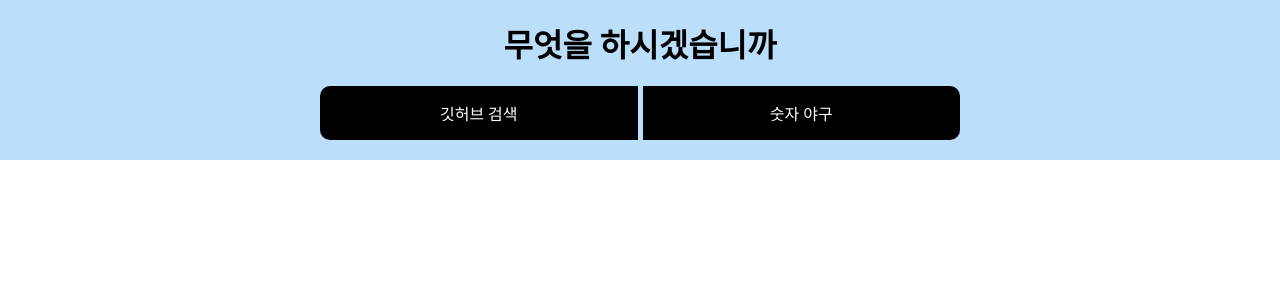
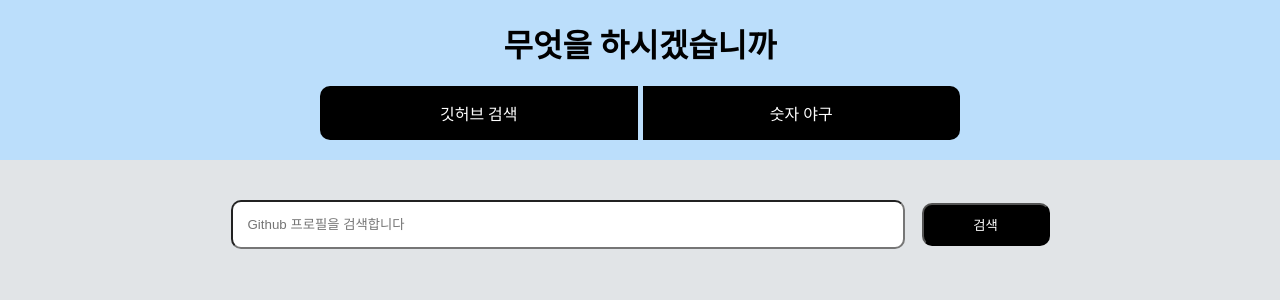
Before and after one commit to AT-SOPT-WEB/JaelimLee, a React (Vite) app in the folder week3/week3-HW/: page / in a window 1280 px wide. Shown: the top 300 px of the page. Built offline with nearby package versions, Linux system fonts and the light colour scheme.

Commit message:
feat : 깃헙 검색 페이지

```diff
--- a/week3/week3-HW/src/components/Header.jsx
+++ b/week3/week3-HW/src/components/Header.jsx
@@ -26,7 +26,7 @@ const navTab = css`
   padding: 15px;
   flex: 1;
   color: white;
-  &:first-child {
+  &:first-of-type {
     border-right: solid #bbdefb 5px;
     border-radius: 10px 0 0 10px;
   }
--- a/week3/week3-HW/src/components/baseball/BaseballMain.jsx
+++ b/week3/week3-HW/src/components/baseball/BaseballMain.jsx
@@ -7,7 +7,11 @@ const mainStyle = css`
   paddin-top: 158px;
 `;
 const BaseballMain = () => {
-  return <div css={mainStyle}>야구</div>;
+  <div css={mainStyle}>
+    <div>
+      <input type="text" placeholder="3자리 숫자를 입력해주세요" />
+    </div>
+  </div>;
 };
 
 export default BaseballMain;
--- a/week3/week3-HW/src/components/github/GithubMain.jsx
+++ b/week3/week3-HW/src/components/github/GithubMain.jsx
@@ -1,5 +1,160 @@
+import { useState } from "react";
+import { css } from "@emotion/react";
+/** @jsxImportSource @emotion/react */
+const searchAreaStyle = css`
+  display: flex;
+  justify-content: center;
+  align-items: center;
+  gap: 17px;
+  width: 100%;
+`;
+
+const mainStyle = css`
+  background-color: rgb(225, 228, 231);
+  width: 100%;
+  height: 100dvh;
+  padding-top: 200px;
+  display: flex;
+  flex-direction: column;
+  gap: 50px;
+  align-items: center;
+`;
+
+const inputGitStyle = css`
+  border-radius: 10px;
+  padding: 15px;
+  width: 50%;
+`;
+
+const gitBtnStyle = css`
+  border-radius: 10px;
+  padding: 10px;
+  width: 10%;
+  background-color: black;
+  color: white;
+`;
+
+const gitBoxStyle = css`
+  border-radius: 10px;
+  background-color: white;
+  padding: 26px 5px;
+  text-align: center;
+  width: 80%;
+  border: 5px solid #bbdefb;
+`;
+
+const gitBoxNameStyle = css`
+  display: block;
+  text-decoration: none;
+  color: rgb(1, 36, 65);
+  font-weight: bold;
+  line-height: 3rem;
+  font-size: 1.5rem;
+`;
+
+const gitBoxImgStyle = css`
+  border-radius: 999px;
+  width: 200px;
+`;
+
+const gitFollowStyle = css`
+  display: flex;
+  justify-content: center;
+  align-items: center;
+  gap: 20px;
+`;
+
+const gitCloseStyle = css`
+  width: 30px;
+  height: 30px;
+  border-radius: 999px;
+  margin-left: auto;
+  margin-right: 20px;
+  background-color: #bbdefb;
+  display: flex;
+  text-align: center;
+  justify-content: center;
+  align-items: center;
+  line-height: 1px;
+  cursor: pointer;
+`;
+
 const GithubMain = () => {
-  return <div>깃허브</div>;
+  const [userInfo, setUserInfo] = useState({ status: "idle", data: null });
+  const [githubUser, setGithubUser] = useState(""); // input
+  const [showGitBox, setShowGitBox] = useState(true); // gitBox 쪽
+
+  // 사용자 정보 가져오기
+  const getUserInfo = async (user) => {
+    setShowGitBox(true);
+    setUserInfo({ status: "pending", data: null });
+    try {
+      const response = await fetch(`https://api.github.com/users/${user}`);
+      if (!response.ok) throw new Error("Network response was not ok");
+      const data = await response.json();
+      console.log(data);
+      setUserInfo({ status: "resolved", data });
+    } catch {
+      setUserInfo({ status: "rejected", data: null });
+    }
+  };
+
+  const handleInputChange = (e) => {
+    setGithubUser(e.target.value);
+  };
+
+  const handleCloseClick = () => {
+    setShowGitBox(false);
+    setGithubUser(""); // input 초기화
+  };
+
+  return (
+    <div css={mainStyle}>
+      <div css={searchAreaStyle}>
+        <input
+          css={inputGitStyle}
+          type="text"
+          placeholder="Github 프로필을 검색합니다"
+          value={githubUser}
+          onChange={handleInputChange}
+        />
+        <button css={gitBtnStyle} onClick={() => getUserInfo(githubUser)}>
+          검색
+        </button>
+      </div>
+
+      {userInfo.status === "resolved" && showGitBox && (
+        <div css={gitBoxStyle}>
+          <div css={gitCloseStyle} onClick={handleCloseClick}>
+            x
+          </div>
+          <a href={userInfo.data.html_url} target="_blank">
+            <img
+              css={gitBoxImgStyle}
+              src={userInfo.data.avatar_url}
+              alt="User Avatar"
+            />
+          </a>
+
+          <a
+            css={gitBoxNameStyle}
+            href={userInfo.data.html_url}
+            target="_blank"
+          >
+            {userInfo.data.name}
+          </a>
+          <p>{userInfo.data.bio}</p>
+          <div css={gitFollowStyle}>
+            <p>팔로워: {userInfo.data.followers}</p>
+            <p>팔로잉: {userInfo.data.following}</p>
+          </div>
+          <p>
+            <a href={userInfo.data.html_url}>{userInfo.data.html_url}</a>
+          </p>
+        </div>
+      )}
+    </div>
+  );
 };
 
 export default GithubMain;
```
